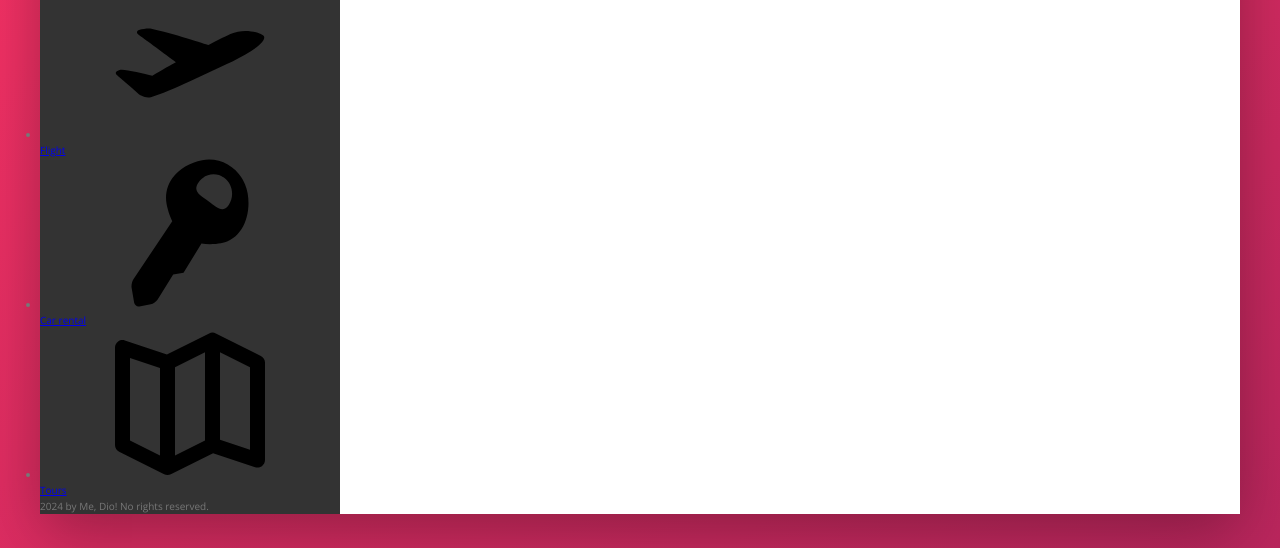
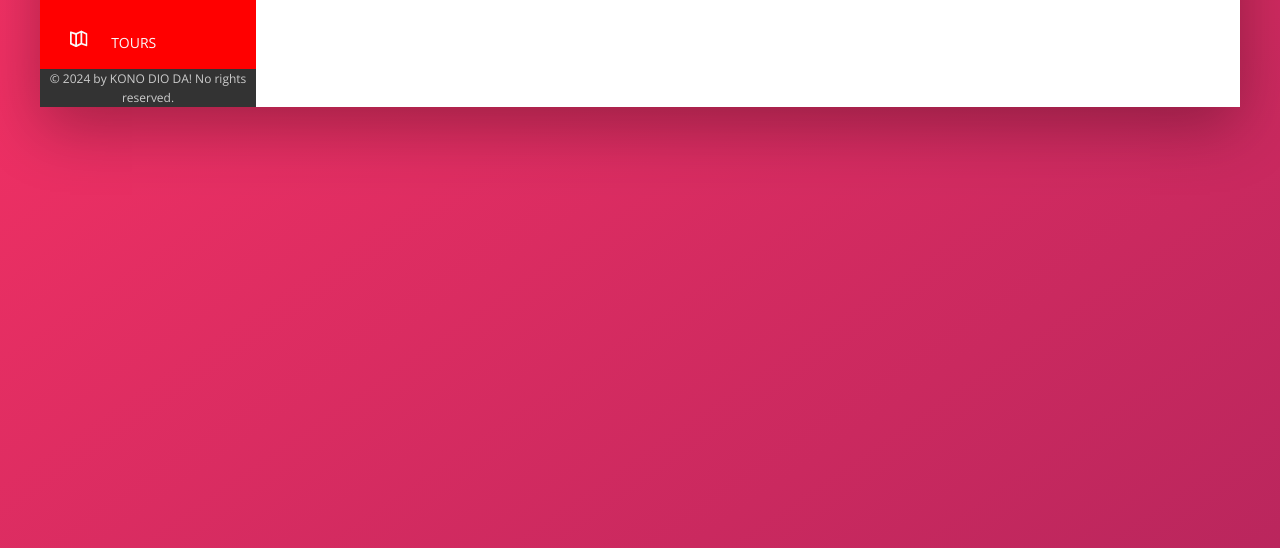
Before and after one commit to renanmartins1813/Trillo, a website: page index.html in a window 1280 px wide. Shown: the part 332-880 px from the top of the page. Drawn offline with nearby package versions, Linux system fonts and the light colour scheme.

Commit message:
working on nav bar

```diff
--- a/index.html
+++ b/index.html
@@ -90,7 +90,7 @@
                 </ul>
 
                 <div class="legal">
-                    2024 by Me, Dio! No rights reserved.
+                    &copy; 2024 by KONO DIO DA! No rights reserved.
                 </div>
             </nav>
 
--- a/sass/_layout.scss
+++ b/sass/_layout.scss
@@ -29,6 +29,8 @@
 
 .hotel-view {
   background-color: var(--color-white);
-
+  display: flex;
+  flex-flow: column nowrap;
+  justify-content: space-between;
   flex: 1;
 }
--- /dev/null
+++ b/sass/components/_legal.scss
@@ -0,0 +1,6 @@
+.legal {
+  font-size: 1.2rem;
+  color: var(--color-grey-light-4);
+  text-align: center;
+  pad: 2.5rem;
+}
--- /dev/null
+++ b/sass/components/_side-nav.scss
@@ -0,0 +1,27 @@
+.side-nav {
+  font-size: 1.4rem;
+  list-style: none;
+  margin-top: 3.5rem;
+
+  &__item {
+    background: red;
+  }
+
+  &__link:link,
+  &__link:visited {
+    color: var(--color-grey-light-1);
+    text-decoration: none;
+    text-transform: uppercase;
+    display: block;
+    padding: 1.5rem 3rem;
+  }
+
+  &__icon {
+    width: 1.75rem;
+    height: 1.75rem;
+    margin-right: 2rem;
+    fill: currentColor;
+  }
+
+  &>span {}
+}
--- a/sass/components/index.scss
+++ b/sass/components/index.scss
@@ -1,3 +1,5 @@
 @use "logo";
 @use "search";
 @use "user-nav";
+@use "side-nav";
+@use "legal";
```
Also changed, not shown: css/style.css.
